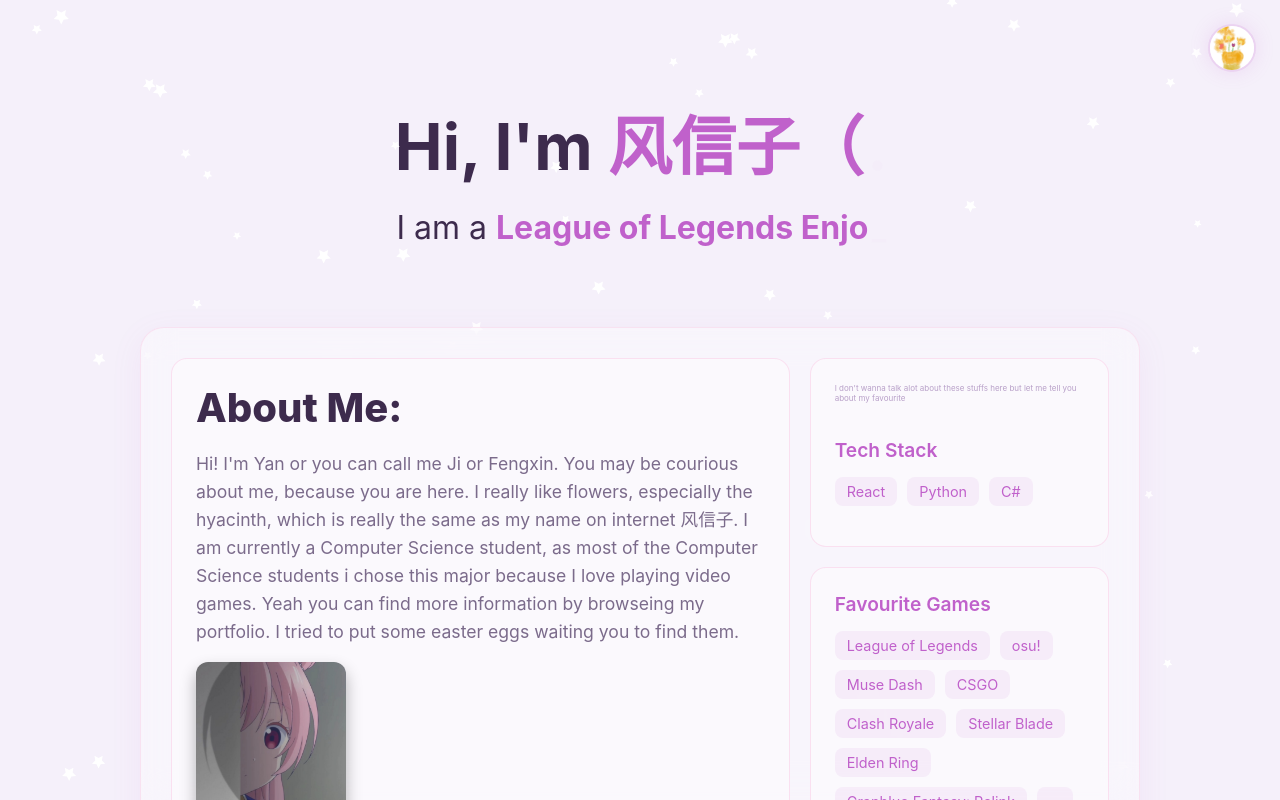
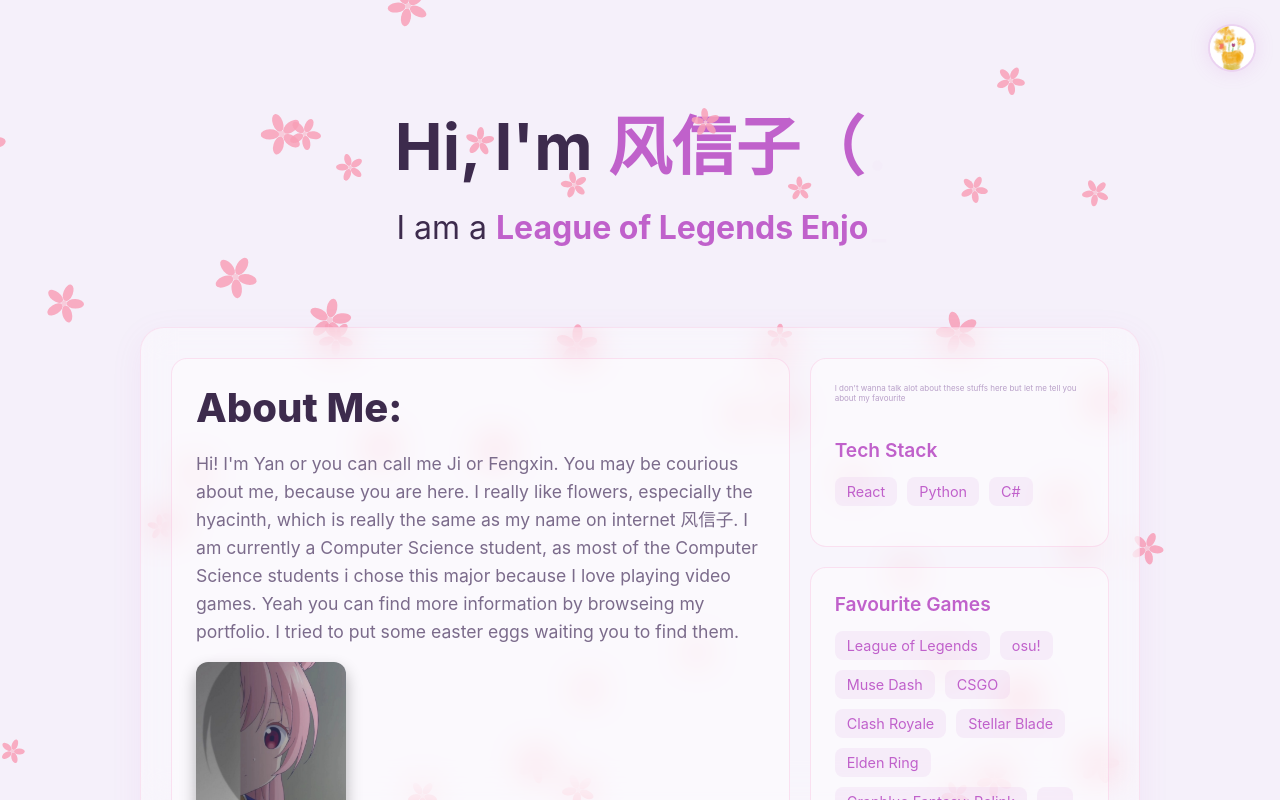
Before and after one commit to fengxin02/fengxin02.github.io, a React (Vite) app in the folder portfolio/: page / in a window 1280 px wide. Built offline with nearby package versions, Linux system fonts and the light colour scheme.

Commit message:
feat: change star to sakura

```diff
--- a/portfolio/src/components/Hero/Hero.jsx
+++ b/portfolio/src/components/Hero/Hero.jsx
@@ -7,24 +7,39 @@
 // 粒子背景配置
 const particleOptions = {
   particles: {
-    number: { value: 70 },
+    number: { value: 45 },
     paint: {
-      color: { value: '#e8a0c8' },
-      fill: { enable: true, opacity: 0.35 },
+      color: { value: '#f8a0b8' },
+      fill: { enable: true, opacity: 0.6 },
     },
     shape: {
-      type: 'star',
-      options: { star: { sides: 5 } },
+      type: 'image',
+      options: {
+        image: {
+          src: '/sakura.svg',
+          width: 40,
+          height: 40,
+        },
+      },
     },
-    move: { enable: true, speed: 1 },
-    size: { value: { min: 2, max: 4 } },
+    rotate: {
+      value: { min: 0, max: 360 },
+      animation: { enable: true, speed: 2, sync: false },
+    },
+    move: {
+      enable: true,
+      speed: 0.8,
+      direction: 'bottom-right',
+      straight: false,
+    },
+    size: { value: { min: 12, max: 22 } },
   },
   interactivity: {
     events: {
       onHover: { enable: true, mode: 'repulse' },
     },
     modes: {
-      repulse: { distance: 50, duration: 0.4 },
+      repulse: { distance: 60, duration: 0.4 },
     },
   },
 };
```
Also changed, not shown: portfolio/public/sakura.svg (added).
